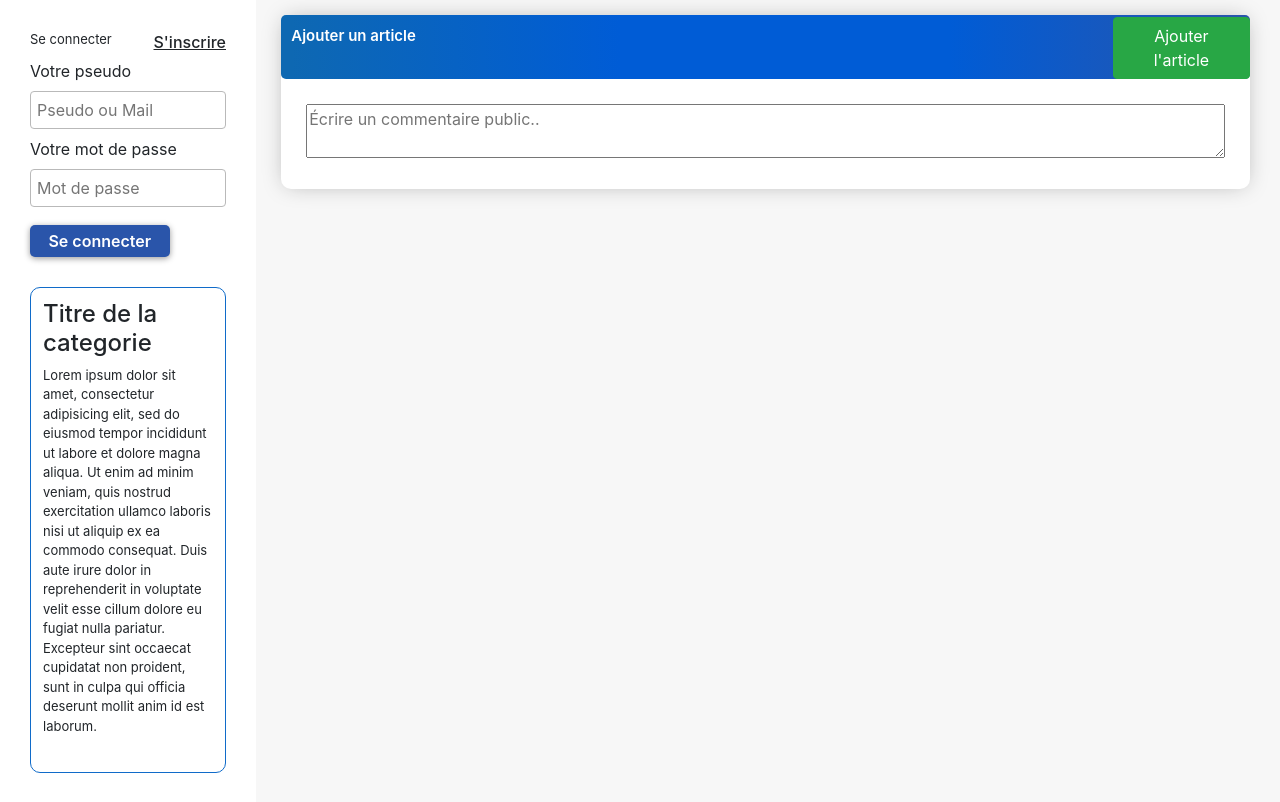
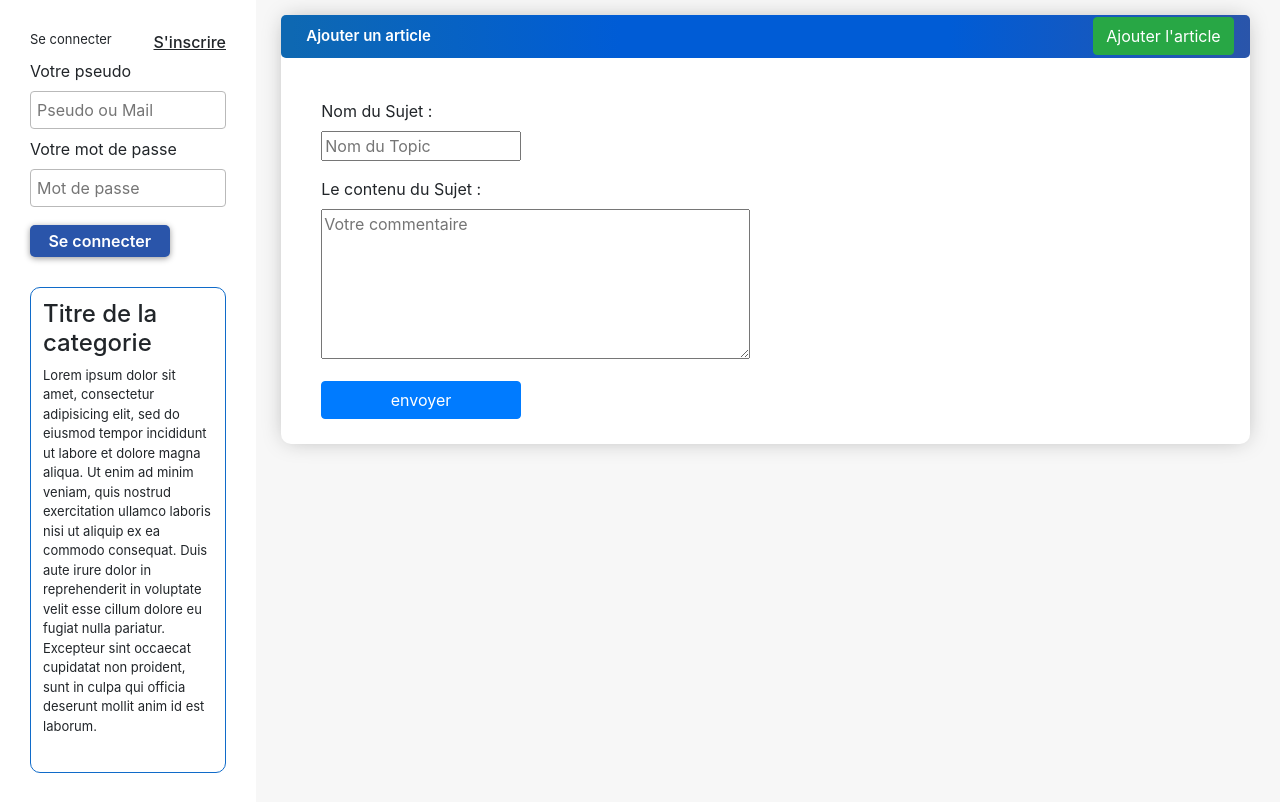
Before and after one commit to nicolas-benoit/tp-amigraf-forum, a PHP site: page /ajout-article.php in a window 1280 px wide. Shown: the part 94-896 px from the top of the page. Run offline with PHP 8.4, Linux system fonts and the light colour scheme; a stand-in replaces the project's code that opens the database connection; some libraries are stand-ins or nearby versions.

Commit message:
html css ajout-article.php

```diff
--- a/ajout-article.php
+++ b/ajout-article.php
@@ -1,11 +1,13 @@
 <!DOCTYPE html>
 <html lang="fr" dir="ltr">
+
 <head>
   <link rel="stylesheet" href="css/bootstrap.min.css">
   <link rel="stylesheet" href="css/styles.css">
   <meta charset="utf-8">
   <title></title>
 </head>
+
 <body>
   <?php include("includes/header.php") ?>
 
@@ -14,31 +16,37 @@
     <?php include("includes/sidebar.php") ?>
     <main>
       <div class="blocategorie">
-        <div class="titrecat">
+        <div class="col-12 titrecat">
           <div class="row">
-            <div class="col-8">
+            <div class="col-12 col-sm-6">
               <div style="padding: 10px;">
                 <p>Ajouter un article</p>
-
-
               </div>
             </div>
-            <div class="col-2  text-right">
-
-            </div>
-            <div class="col-2 text-right">
+            <div class="col-12 col-sm-6 text-right pr-3">
               <button type="button" class="btn btn-success" data-toggle="modal" data-target="#exampleModal">
                 Ajouter l'article
               </button>
             </div>
           </div>
-
-
         </div>
 
         <div class="row p-25">
           <div class="col-12">
-  <textarea class="message" maxlength="255" placeholder="Écrire un commentaire public.." ></textarea>
+            <form action="ajout-article.php" method="post">
+              <div class="col-12 col-md-3 my-3">
+                <label for="topic">Nom du Sujet :</label>
+                <input type="text" name="topic" placeholder="Nom du Topic">
+              </div>
+              <div class="col-12 col-md-6 my-3">
+                <label for="content">Le contenu du Sujet :</label>
+                <textarea class="message" maxlength="255" rows="15" cols="5" name="content" placeholder="Votre commentaire"></textarea>
+              </div>
+
+              <div class="col-12 col-md-3">
+                <input type="submit" value="envoyer" class="btn btn-primary" name="submit" />
+              </div>
+            </form>
           </div>
 
         </div>
@@ -49,14 +57,19 @@
   <?php include("includes/footer.php") ?>
 
 </body>
-  <script src="https://cdn.tiny.cloud/1/no-api-key/tinymce/5/tinymce.min.js" referrerpolicy="origin"></script>
- <script>tinymce.init({selector:'textarea'});</script>
+<!-- <script src="https://cdn.tiny.cloud/1/no-api-key/tinymce/5/tinymce.min.js" referrerpolicy="origin"></script>
+<script>
+  tinymce.init({
+    selector: 'textarea'
+  });
+</script> -->
 <script src="https://code.jquery.com/jquery-3.3.1.slim.min.js" integrity="sha384-q8i/X+965DzO0rT7abK41JStQIAqVgRVzpbzo5smXKp4YfRvH+8abtTE1Pi6jizo" crossorigin="anonymous"></script>
 <script src="https://cdnjs.cloudflare.com/ajax/libs/popper.js/1.14.7/umd/popper.min.js" integrity="sha384-UO2eT0CpHqdSJQ6hJty5KVphtPhzWj9WO1clHTMGa3JDZwrnQq4sF86dIHNDz0W1" crossorigin="anonymous"></script>
 <script src="https://stackpath.bootstrapcdn.com/bootstrap/4.3.1/js/bootstrap.min.js" integrity="sha384-JjSmVgyd0p3pXB1rRibZUAYoIIy6OrQ6VrjIEaFf/nJGzIxFDsf4x0xIM+B07jRM" crossorigin="anonymous"></script>
-  <script>
-  $('#myModal').on('shown.bs.modal', function () {
+<!-- <script>
+  $('#myModal').on('shown.bs.modal', function() {
     $('#myInput').trigger('focus')
   })
-  </script>
+</script> -->
+
 </html>
```
Also changed, not shown: deleteComment.php (added, +8 -0 lines), topic.php (+9 -17 lines). Lines whose indentation alone changed are shown as unchanged.
